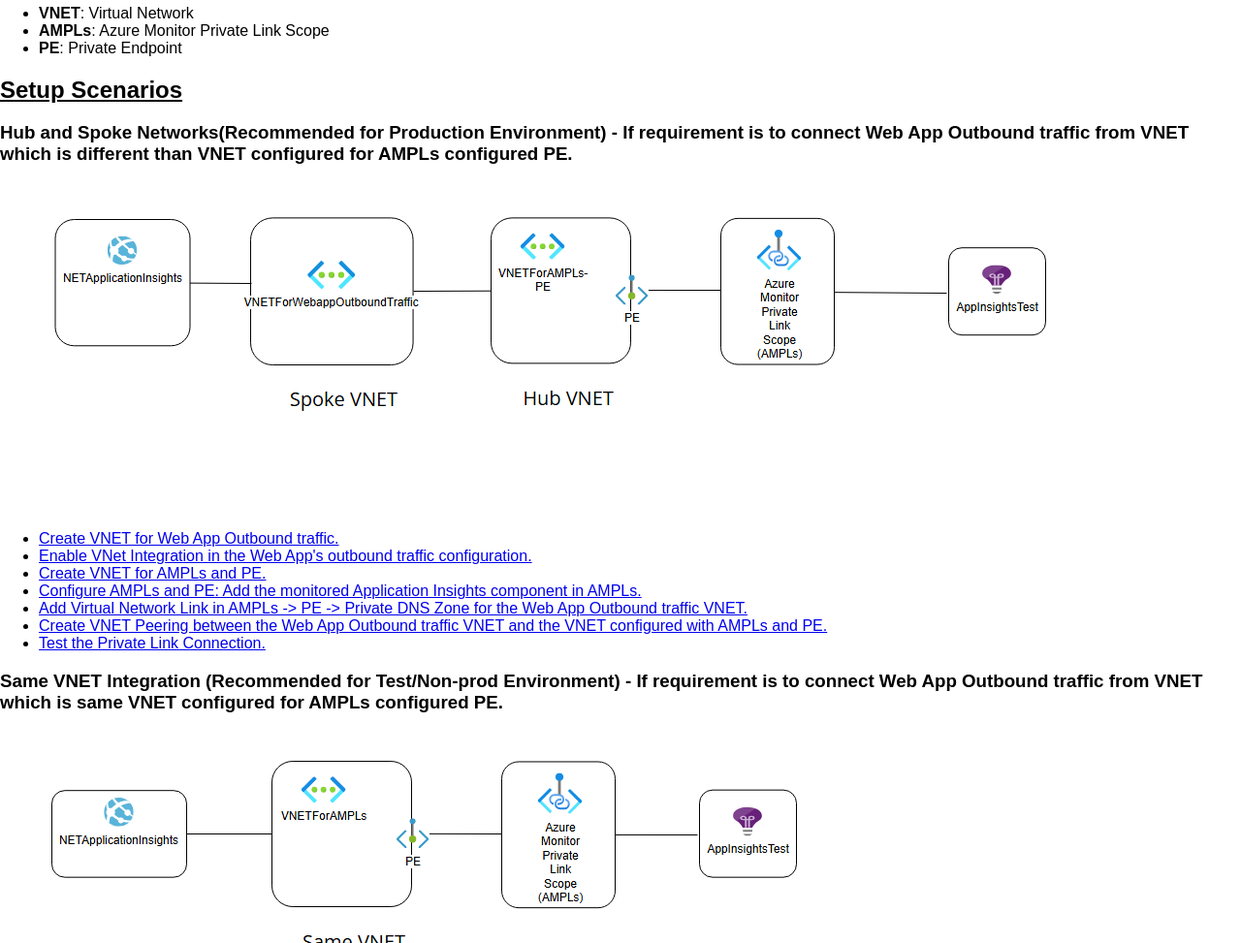
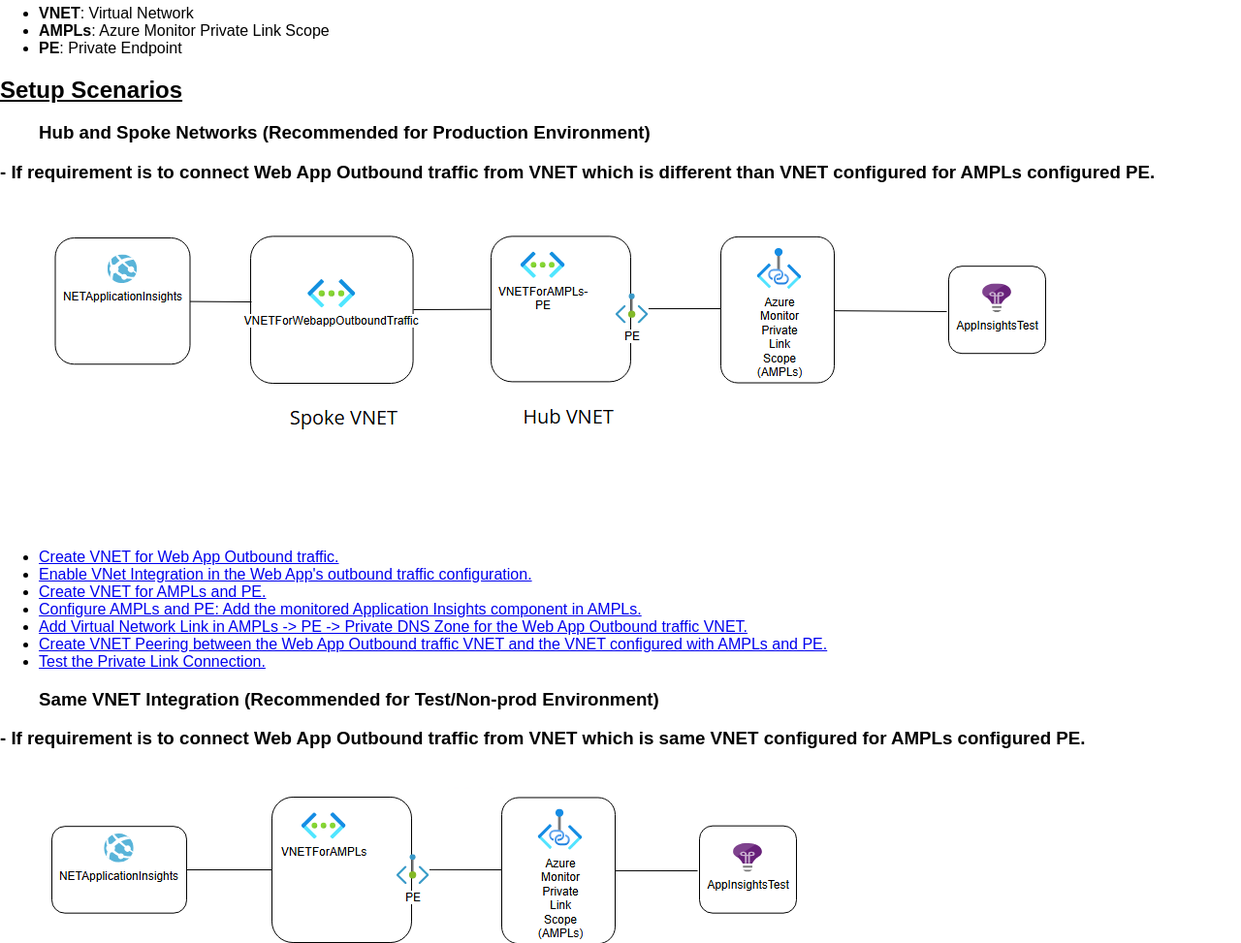
Before and after one commit to patelsagar63/AzureMonitorDemo, a website: page src/index.html in a window 1280 px wide. Shown: the part 300-1273 px from the top of the page at 97% size. Drawn offline with Linux system fonts and the light colour scheme.

Commit message:
formatting

```diff
--- a/src/index.html
+++ b/src/index.html
@@ -27,7 +27,7 @@
     </ul>
 
     <h2><u>Setup Scenarios</u></h2>
-    <h3>Hub and Spoke Networks(Recommended for Production Environment) - If requirement is to connect Web App Outbound traffic from VNET which is different than VNET configured for AMPLs configured PE.</h3>
+    <h3><ul>Hub and Spoke Networks (Recommended for Production Environment)</ul> - If requirement is to connect Web App Outbound traffic from VNET which is different than VNET configured for AMPLs configured PE.</h3>
     <ul><img src="/Images/Hub-Spoke AMPLs.png" alt="Hub-Spoke-AMPLs"></img>
         <li><a href="1-1.html">Create VNET for Web App Outbound traffic.</a></li>
         <li><a href="1-2.html">Enable VNet Integration in the Web App's outbound traffic configuration.</a></li>
@@ -38,7 +38,7 @@
         <li><a href="1-7.html">Test the Private Link Connection.</a></li>
     </ul>
 
-    <h3>Same VNET Integration (Recommended for Test/Non-prod Environment) - If requirement is to connect Web App Outbound traffic from VNET which is same VNET configured for AMPLs configured PE. </h3>
+    <h3><ul>Same VNET Integration (Recommended for Test/Non-prod Environment)</ul> - If requirement is to connect Web App Outbound traffic from VNET which is same VNET configured for AMPLs configured PE. </h3>
     <ul><img src="/Images/SameVNET AMPLs.png" alt="Same-VNET-AMPLs"></img>
         <li><a href="2-1.html"> Create VNET with two subnets:</a>
             <ul style="list-style-type:disc;">
```
